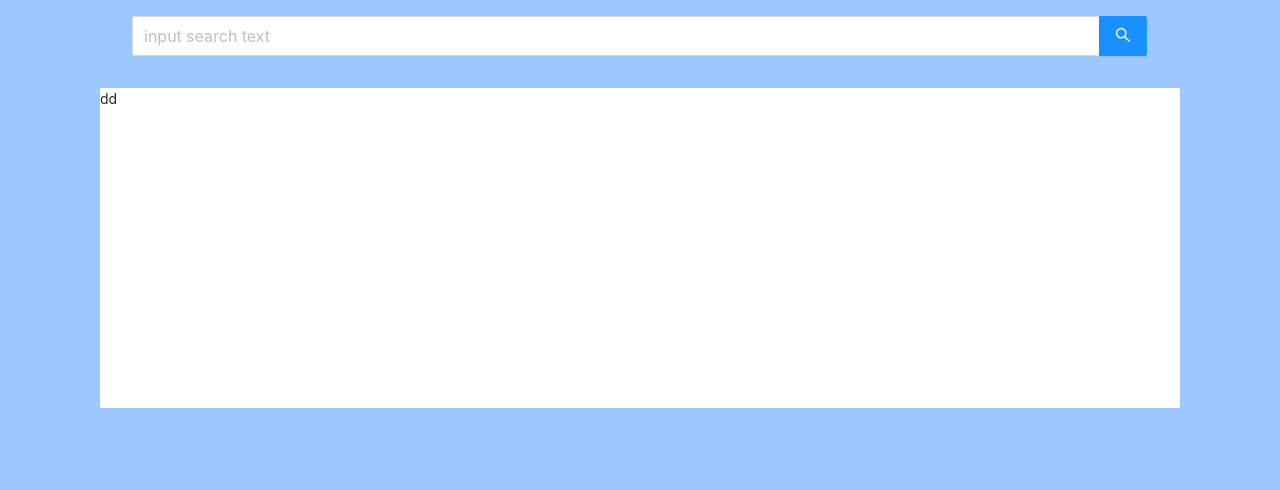
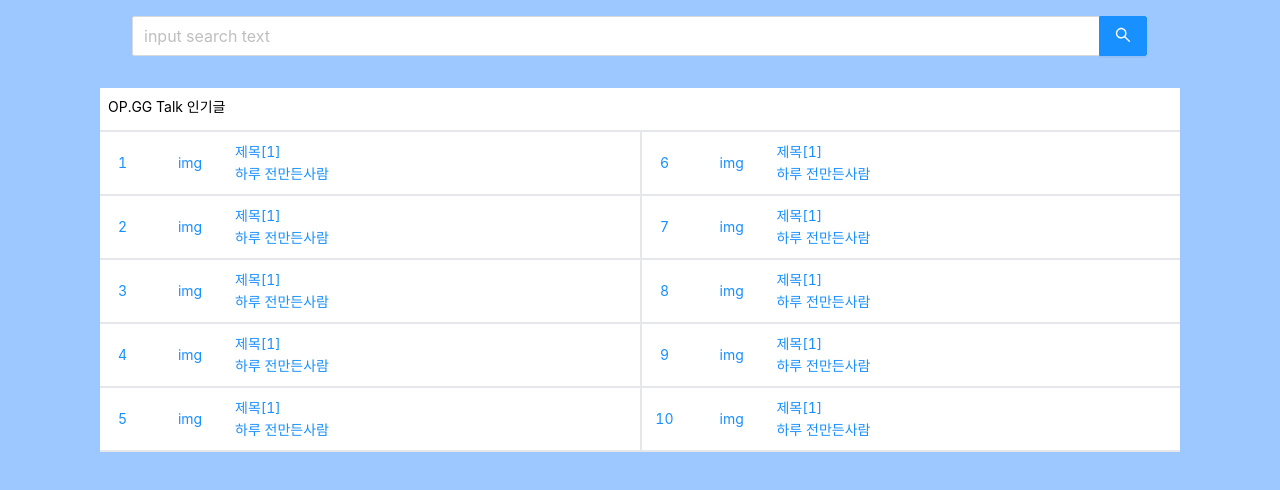
Before and after one commit to kimjh0813/Search.gg-client, a React (Create React App) app: page / in a window 1280 px wide. Shown: the top 490 px of the page. Built offline with nearby package versions, Linux system fonts and the light colour scheme.

Commit message:
정지찬

```diff
--- /dev/null
+++ b/src/components/Home/HomeContent/HomeList.tsx
@@ -0,0 +1,16 @@
+import { Link } from 'react-router-dom';
+import HomeListItem from './HomeListItem';
+const HomeList = () => {
+  return (
+    <div className='h-full'>
+      <div className='flex h-11 items-cente border-0 border-b-2 border-solid border-gray-200'>
+        <Link className='w-full p-2 text-black' to='/community'>
+          OP.GG Talk 인기글
+        </Link>
+      </div>
+      <HomeListItem />
+    </div>
+  );
+};
+
+export default HomeList;
--- /dev/null
+++ b/src/components/Home/HomeContent/HomeListItem.tsx
@@ -0,0 +1,180 @@
+import { Link } from 'react-router-dom';
+
+interface CommunityItems {
+  id: number;
+  img: string;
+  title: string;
+  period: string;
+  name: string;
+  recommandCount: number;
+}
+
+const CommunityItems: CommunityItems[] = [
+  {
+    id: 1,
+    img: 'img',
+    title: '제목',
+    period: '하루 전',
+    name: '만든사람',
+    recommandCount: 1,
+  },
+  {
+    id: 2,
+    img: 'img',
+    title: '제목',
+    period: '하루 전',
+    name: '만든사람',
+    recommandCount: 1,
+  },
+  {
+    id: 3,
+    img: 'img',
+    title: '제목',
+    period: '하루 전',
+    name: '만든사람',
+    recommandCount: 1,
+  },
+  {
+    id: 4,
+    img: 'img',
+    title: '제목',
+    period: '하루 전',
+    name: '만든사람',
+    recommandCount: 1,
+  },
+  {
+    id: 5,
+    img: 'img',
+    title: '제목',
+    period: '하루 전',
+    name: '만든사람',
+    recommandCount: 1,
+  },
+  {
+    id: 6,
+    img: 'img',
+    title: '제목',
+    period: '하루 전',
+    name: '만든사람',
+    recommandCount: 1,
+  },
+  {
+    id: 7,
+    img: 'img',
+    title: '제목',
+    period: '하루 전',
+    name: '만든사람',
+    recommandCount: 1,
+  },
+  {
+    id: 8,
+    img: 'img',
+    title: '제목',
+    period: '하루 전',
+    name: '만든사람',
+    recommandCount: 1,
+  },
+  {
+    id: 9,
+    img: 'img',
+    title: '제목',
+    period: '하루 전',
+    name: '만든사람',
+    recommandCount: 1,
+  },
+  {
+    id: 10,
+    img: 'img',
+    title: '제목',
+    period: '하루 전',
+    name: '만든사람',
+    recommandCount: 1,
+  },
+];
+
+const HomeListItem = () => {
+  return (
+    <div className='h-80'>
+      {/* <div className='grid grid-cols-2 auto-rows-max'>
+        {CommunityItems.map((CommunityItem, index) => (
+          <div
+            className='h-16 border-0 border-b-2 border-solid border-gray-200 '
+            key={CommunityItem.id}>
+            <Link
+              className='flex flex-row m-y-1 justify-center items-center h-full border-0 border-l-2 border-solid border-gray-200'
+              to='/community/'>
+              <div className='basis-1/12  text-center '>{index + 1}</div>
+              <div className='basis-2/12 text-center'>{CommunityItem.img}</div>
+              <div className='basis-9/12'>
+                <div>
+                  <label className='inline-block'>{CommunityItem.title}</label>
+                  <div className='inline-block'>[{CommunityItem.recommandCount}]</div>
+                </div>
+                <div>
+                  <div className='inline-block'>{CommunityItem.period}</div>
+                  <div className='inline-block'>{CommunityItem.name}</div>
+                </div>
+              </div>
+            </Link>
+          </div>
+        ))}
+      </div> */}
+      <div className='h-full grid grid-cols-2'>
+        <div className='h-full'>
+          {CommunityItems.filter((CommunityItem, index) => index < 5).map(
+            (CommunityItem, index) => (
+              <div
+                className='h-1/5 border-0 border-b-2 border-solid border-gray-200'
+                key={CommunityItem.id}>
+                <Link
+                  className='flex flex-row m-y-1 justify-center items-center h-full '
+                  to='/community/'>
+                  <div className='basis-1/12  text-center '>{index + 1}</div>
+                  <div className='basis-2/12 text-center'>{CommunityItem.img}</div>
+                  <div className='basis-9/12'>
+                    <div>
+                      <label className='inline-block'>{CommunityItem.title}</label>
+                      <div className='inline-block'>[{CommunityItem.recommandCount}]</div>
+                    </div>
+                    <div>
+                      <div className='inline-block'>{CommunityItem.period}</div>
+                      <div className='inline-block'>{CommunityItem.name}</div>
+                    </div>
+                  </div>
+                </Link>
+              </div>
+            ),
+          )}
+        </div>
+        <div className='border-0 border-l-2 border-solid border-gray-200'>
+          {CommunityItems.filter((CommunityItem, index) => index > 4).map(
+            (CommunityItem, index) => (
+              <div
+                className='h-1/5 border-0 border-b-2 border-solid border-gray-200'
+                key={CommunityItem.id}>
+                <Link
+                  className='flex flex-row m-y-1 justify-center items-center h-full'
+                  to='/community/'>
+                  <div className='basis-1/12  text-center '>{index + 6}</div>
+                  <div className='basis-2/12 text-center'>{CommunityItem.img}</div>
+                  <div className='basis-9/12'>
+                    <div>
+                      <label className='inline-block'>{CommunityItem.title}</label>
+                      <div className='inline-block'>[{CommunityItem.recommandCount}]</div>
+                    </div>
+                    <div>
+                      <div className='inline-block'>{CommunityItem.period}</div>
+                      <div className='inline-block'>{CommunityItem.name}</div>
+                    </div>
+                  </div>
+                </Link>
+              </div>
+            ),
+          )}
+        </div>
+      </div>
+    </div>
+  );
+};
+
+export default HomeListItem;
--- a/src/components/Home/HomeContent/index.tsx
+++ b/src/components/Home/HomeContent/index.tsx
@@ -1,5 +1,16 @@
+import HomeList from './HomeList';
+
 const HomeContent = () => {
-  return <div className='bg-white mt-8 h-80'>dd</div>;
+  return (
+    <div className='w-full flex mt-8 h-[364px]'>
+      <div className='w-full h-full bg-white'>
+        <HomeList />
+      </div>
+      {/* <div className='w-[50%] h-full bg-white'>
+        <HomeList />
+      </div> */}
+    </div>
+  );
 };
 
 export default HomeContent;
```
